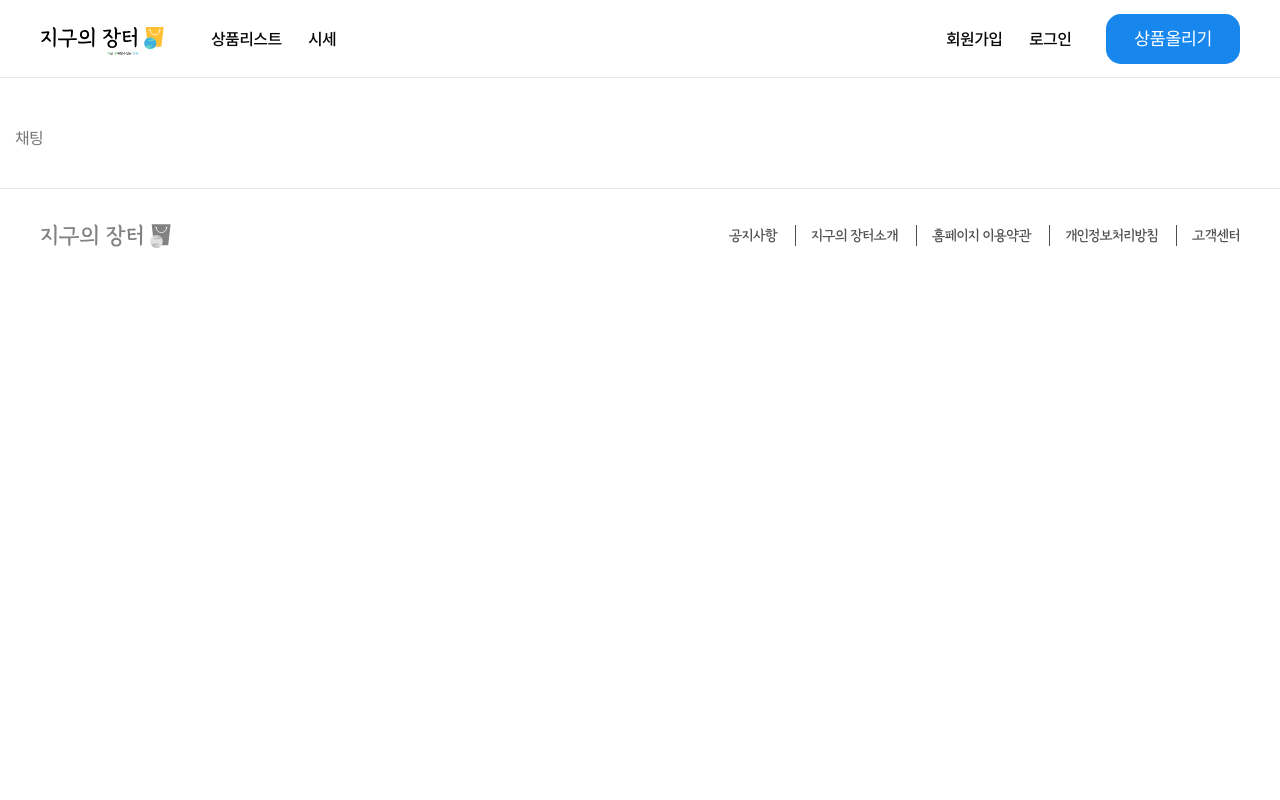
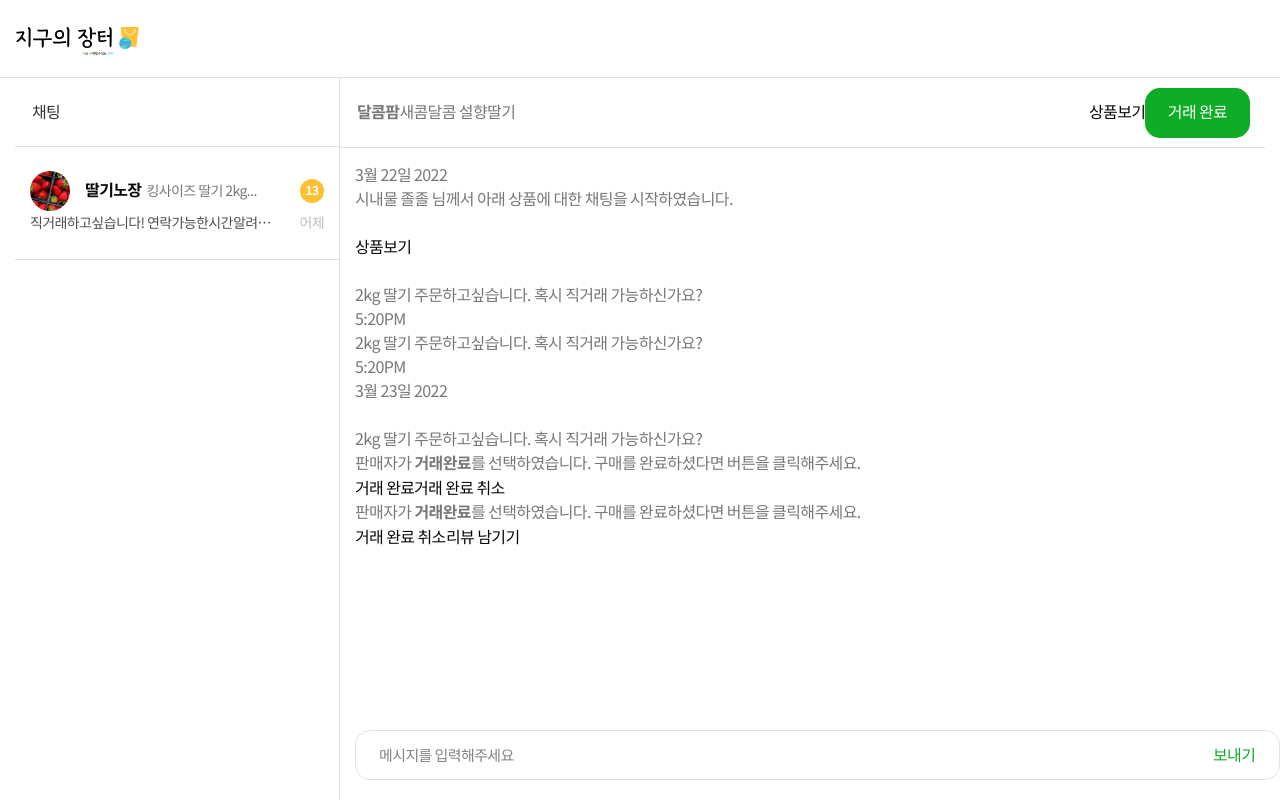
Before and after one commit to entekk1111/earthMarket, a Vue app in the folder frontend/: page /chat in a window 1280 px wide. Built offline with nearby package versions, Linux system fonts and the light colour scheme; a web font is replaced by a local one.

Commit message:
[스탸일] 채팅 페이지

```diff
--- a/frontend/src/assets/scss/_cmpt.scss
+++ b/frontend/src/assets/scss/_cmpt.scss
@@ -24,7 +24,7 @@ input {color: $dark01;}
 
 /* button */
 button {background-color: transparent; border: 1px solid transparent;}
-.btn { min-width: 105px; font-weight: 300; border-radius: $border_radius; background-color: transparent; font-size:1rem;  min-height: 50px; display: flex; justify-content: center; align-items: center;}
+.btn {text-align: center;  padding: 11px 5px; min-width: 105px; font-weight: 300; border-radius: $border_radius; background-color: transparent; font-size:1rem;  min-height: 50px; }
 .btn-green { @include button-bg($secondary, $secondary_hover, $white, $secondary); }
 .btn-green-line {@include button-line($white, $secondary_50, $secondary, $secondary);}
 .btn-blue { @include button-bg($primary, $primary_hover, $white, $primary); }
--- a/frontend/src/assets/scss/_contents.scss
+++ b/frontend/src/assets/scss/_contents.scss
@@ -64,6 +64,7 @@
                 }
             }
         }
+        .btn-green {display: block;}
     }
 }
 
@@ -77,3 +78,47 @@
     }
 
 }
+
+
+
+
+//chat-wrap
+.chat-wrap {@include clear(); height: calc(100vh - 78px);
+    > * {float: left;}
+    .tit-group {border-bottom: 1px solid $light02; position: relative;padding: 22px 17px;
+        .btn-group {position: absolute; right: 0; top: 0;}
+    }
+    .section-left, .section-right {height: 100%;}
+    .section-left {width: 325px; border-right: 1px solid $light02;
+        > ul {
+            > li {border-bottom: 1px solid $light02;
+                a {padding: 24px 15px;display: block;
+                    .profile-group {display: flex;align-items: center; position: relative;
+                        .profile-img {position: relative; margin-right: 15px;  width: 40px; height: 40px; border-radius: 100%; overflow: hidden;
+                            img {@include img();}
+                        }
+                        strong {font-weight: 900; color: $dark01;margin-right: 5px;}
+                        span {font-size: 14px; @include ellipsis();width: 130px;}
+                        em { position: absolute; right: 0; font-size: 12px; color: $white; text-align: center;  width: 24px; height: 24px; background: $accent02; font-weight: 900; border-radius: 600px;}
+                    }
+                    .txt-group { display: flex;
+                        * {font-size: 14px;}
+                        p { @include ellipsis(); color: $dark03; padding-right: 25px;}
+                        span {color: $light01;white-space: nowrap;}
+                    }
+                }
+            }
+        }
+    }
+    .section-right {width: calc(100% - 325px);
+        .tit-group {
+            .btn-group {position: absolute; right: 15px; top: 50%; margin-top: -25px;}
+        }
+        .chat-body {padding: 15px;
+            .chat-cont {  height: calc(100vh - 260px); overflow-y: auto; @include hideScrollbar();}
+            .chat-input { position: fixed; bottom: 20px;   width: calc(100% - 355px);
+                a {color: $secondary; position: absolute; right: 25px;top: 50%;margin-top: -12px;}
+            }
+        }
+    }
+}
--- a/frontend/src/assets/scss/_settings.scss
+++ b/frontend/src/assets/scss/_settings.scss
@@ -54,6 +54,11 @@ $circle_radius : 100%;
 @mixin transition { transition: all 0.3s ease;}
 @mixin clear {
     &::after { content: '';display: block;clear: both; }
+}
+@mixin hideScrollbar {
+    -ms-overflow-style: none;  /* IE and Edge */
+    scrollbar-width: none;  /* Firefox */
+    &::-webkit-scrollbar {display: none;}
 }
 @mixin ellipsis($line: 1) {
     @if ($line == 1) {
--- a/frontend/src/views/chat/ChatView.vue
+++ b/frontend/src/views/chat/ChatView.vue
@@ -1,11 +1,149 @@
 <template>
-  <div>채팅</div>
+  <div class="chat-wrap">
+    <!-- section-left  -->
+    <section class="section-left">
+      <h2 class="tit-group">채팅</h2>
+      <ul>
+        <li v-for="chatList in chatLists" :key="chatList">
+          <a href="javascript:void(0);">
+            <div class="profile-group">
+              <div class="profile-img">
+                <img :src="chatList.photo" alt="" />
+              </div>
+              <strong>{{ chatList.profileName }}</strong>
+              <span>{{ chatList.productTit }}</span>
+              <em>{{ chatList.chatNum }}</em>
+            </div>
+            <div class="txt-group">
+              <p>{{ chatList.chatTxt }}</p>
+              <span>{{ chatList.chatDate }}</span>
+            </div>
+          </a>
+        </li>
+      </ul>
+    </section>
+    <!--  //section-left  -->
+
+    <!-- section-right  -->
+    <section class="section-right">
+      <h2 class="sr-only">채팅창</h2>
+      <!-- tit-group -->
+      <div class="tit-group">
+        <div class="chat-info">
+          <strong>달콤팜</strong>
+          <span>새콤달콤 설향딸기</span>
+        </div>
+        <div class="btn-group">
+          <a href="javascript:void(0);">상품보기</a>
+          <a href="javascript:void(0);" class="btn btn-green">거래 완료</a>
+        </div>
+      </div>
+      <!-- // tit-group -->
+      <!-- chat-body -->
+      <div class="chat-body">
+        <div class="chat-cont">
+          <span class="date">3월 22일 2022</span>
+          <p>시내물 졸졸 님께서 아래 상품에 대한 채팅을 시작하였습니다.</p>
+          <div class="">
+            <img src="" alt="" />
+            <div class=""></div>
+            <a href="javascript:void(0);">상품보기</a>
+          </div>
+          <ul class="chat-list">
+            <li>
+              <div class="with-photo">
+                <img src="" alt="" />
+                <p>2kg 딸기 주문하고싶습니다. 혹시 직거래 가능하신가요?</p>
+                <span>5:20PM</span>
+              </div>
+            </li>
+            <li>
+              <div class="no-photo">
+                <p>2kg 딸기 주문하고싶습니다. 혹시 직거래 가능하신가요?</p>
+                <span>5:20PM</span>
+              </div>
+            </li>
+          </ul>
+
+          <span class="date">3월 23일 2022</span>
+          <ul>
+            <li>
+              <div class="with-photo">
+                <img src="" alt="" />
+              </div>
+            </li>
+            <li>
+              <div class="no-photo">
+                <p>2kg 딸기 주문하고싶습니다. 혹시 직거래 가능하신가요?</p>
+              </div>
+            </li>
+          </ul>
+
+          <div class="chat-result result-left">
+            <p>
+              판매자가 <strong>거래완료</strong>를 선택하였습니다. 구매를
+              완료하셨다면 버튼을 클릭해주세요.
+            </p>
+            <a href="javascript:void(0);">거래 완료</a>
+            <a href="javascript:void(0);">거래 완료 취소</a>
+          </div>
+          <div class="chat-result result-right">
+            <p>
+              판매자가 <strong>거래완료</strong>를 선택하였습니다. 구매를
+              완료하셨다면 버튼을 클릭해주세요.
+            </p>
+            <a href="javascript:void(0);">거래 완료 취소</a>
+            <a href="javascript:void(0);">리뷰 남기기</a>
+          </div>
+        </div>
+        <div class="chat-input">
+          <label for="chat"
+            ><span class="sr-only">채팅글 작성 영역</span></label
+          >
+          <input type="text" id="chat" placeholder="메시지를 입력해주세요" />
+          <a href="javascript:void(0);">보내기</a>
+        </div>
+      </div>
+      <!--  // chat-body -->
+    </section>
+    <!-- // section-right  -->
+  </div>
 </template>
 
 <script>
 export default {
   name: "ChatView",
+  data: function () {
+    return {
+      chatLists: [
+        {
+          photo: require("../../assets/image/board/sample01.jpg"),
+          profileName: "딸기노장",
+          productTit: "킹사이즈 딸기 2kg...",
+          chatNum: "13",
+          chatTxt: "직거래하고싶습니다! 연락가능한시간알려주세요",
+          chatDate: "어제",
+        },
+      ],
+    };
+  },
 };
 </script>
 
-<style></style>
+<style lang="scss">
+#header .util-wrap,
+#header .gnb,
+#footer {
+  display: none;
+}
+.header {
+  border-bottom: 0;
+  margin-bottom: 0;
+  border-bottom: 1px solid #e0e0e0;
+}
+.grab {
+  max-width: 100%;
+  padding-right: 15px;
+  padding-left: 15px;
+}
+</style>
--- a/frontend/src/views/product/DetailView.vue
+++ b/frontend/src/views/product/DetailView.vue
@@ -96,7 +96,7 @@
               </ul>
             </li>
           </ul>
-          <a href="/chat" class="btn btn-green">판매자 채팅</a>
+          <a href="/chat " class="btn btn-green">판매자 채팅</a>
         </div>
         <!--  //info-group  -->
       </div>
```
